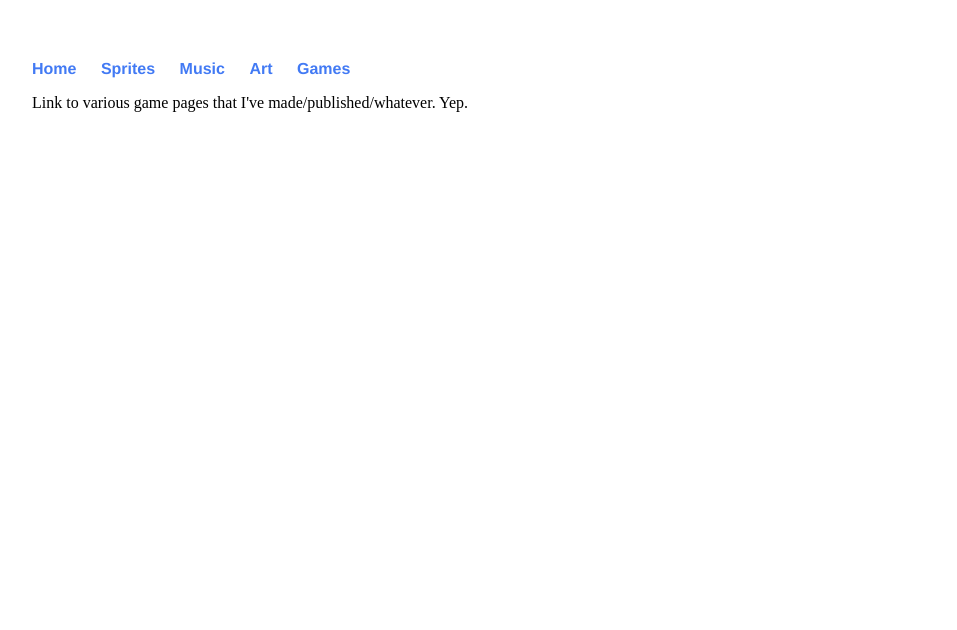
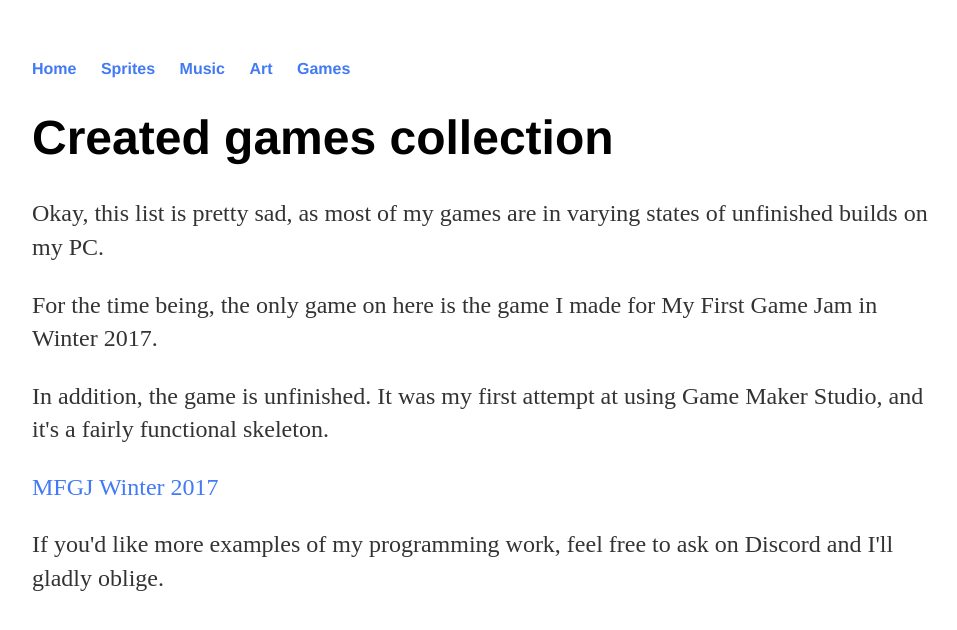
Before and after one commit to KarmicName/KarmicName.github.io, a Jekyll site: the page built from games/index.html, in a window 1280 px wide. Shown: the top 630 px of the page, without its empty margins (160-1117 px from the left). Built offline with Jekyll 4.4.1, drawn with Linux system fonts in a browser that asks for light colours.

Commit message:
Update index.html
Populating Game branch.

```diff
--- a/games/index.html
+++ b/games/index.html
@@ -1,5 +1,15 @@
 ---
 layout : branch
+title : Mitsu's Game Stuff
 ---
-
-Link to various game pages that I've made/published/whatever. Yep.
+<div class="blurb">
+	<h1>Created games collection</h1>
+	<p>Okay, this list is pretty sad, as most of my games are in varying states of unfinished builds on my PC.</p>
+	<p>For the time being, the only game on here is the game I made for My First Game Jam in Winter 2017.</p>
+  <p>In addition, the game is unfinished. It was my first attempt at using Game Maker Studio, and it's a fairly functional skeleton.</p>
+ 	<p></p>
+  <p>
+	<p><a href="https://karmicname.itch.io/my-first-game-jam-winter-2017">MFGJ Winter 2017</a></p>
+  </p>
+  <p>If you'd like more examples of my programming work, feel free to ask on Discord and I'll gladly oblige.</p>
+</div><!-- /.blurb -->
```
